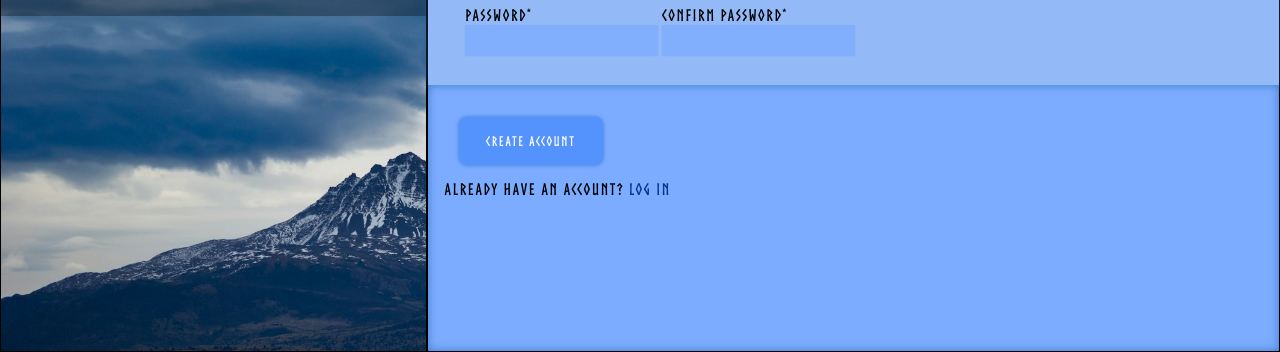
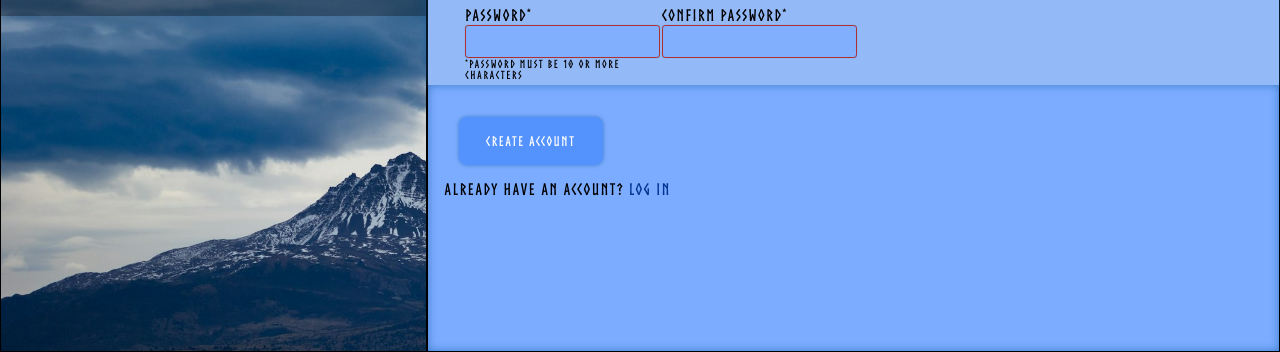
Before and after one commit to Markussan456/Signup-Form, a plain HTML site: page index.html in a window 1280 px wide. Shown: the part 448-800 px from the top of the page. Drawn offline with Linux system fonts and the light colour scheme.

Commit message:
Add invalid styling for passwords and some other styling features

```diff
--- a/index.html
+++ b/index.html
@@ -38,12 +38,13 @@
     </div>
      <div class="split">
  <label for="teljuk">Phone Number*</label>
-    <input placeholder="+44-7123-456789" id="teljuk" type="tel" required pattern="^\+\d{1,3}(-\d{2,6}){2,4}$">
+    <input placeholder="+44-7123-456789" id="teljuk" type="tel" maxlength="16" required pattern="^\+\d{1,3}(-\d{2,6}){2,4}$">
     </div>
 
       <div class="split">
  <label for="psw">Password*</label>
     <input id="psw" type="password" required>
+    <p id="pswdiks">*Password must be 10 or more characters</p>
     </div>
       <div class="split">
  <label for="conpsw">Confirm Password*</label>
--- a/styles.css
+++ b/styles.css
@@ -159,3 +159,9 @@ input:focus{
 input:invalid{
    /* border: 0.05rem rgb(255, 31, 31) solid;*/
 }
+#conpsw:invalid, #psw:invalid{
+    border: 0.09rem solid rgb(172, 48, 48);
+}
+#pswdiks{
+    font-size: 0.7rem;
+}
```
